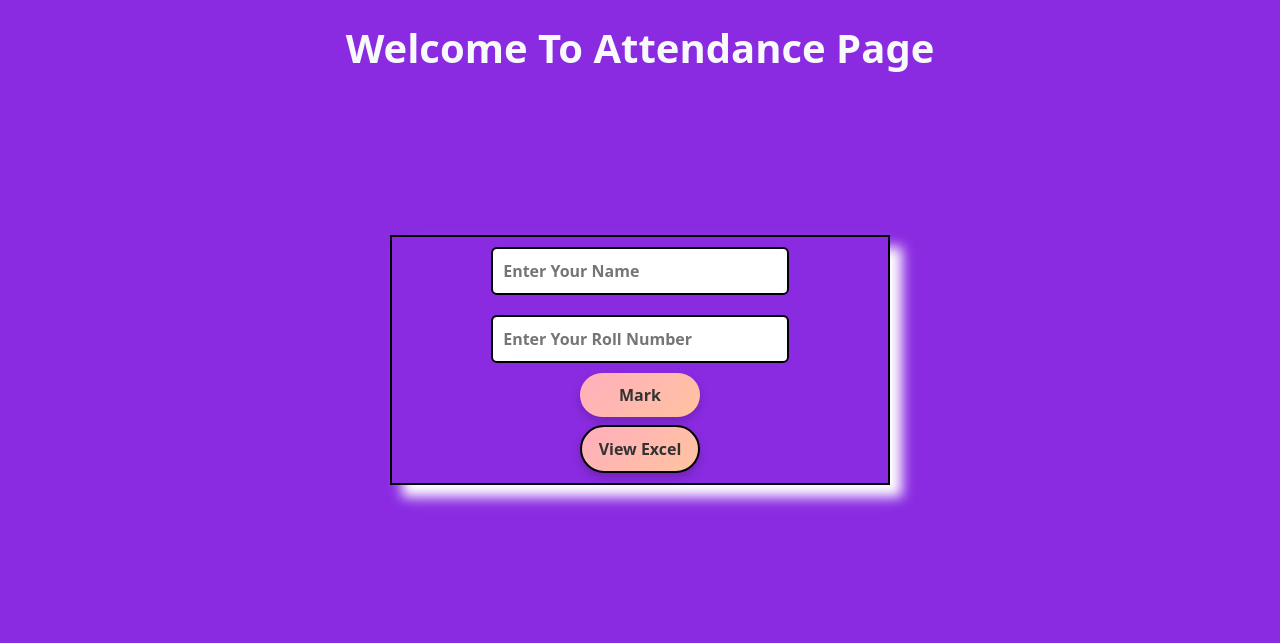
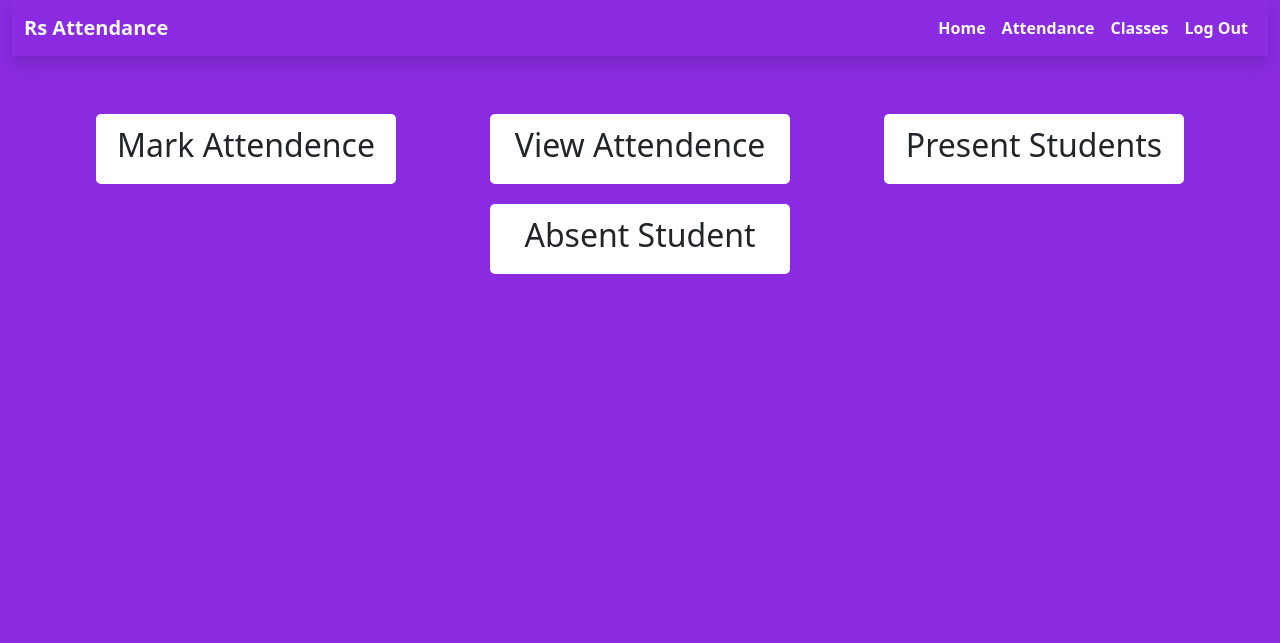
Before and after one commit to RaffayScriptSlinger/Rs-Attendance, a plain HTML site: page attendencePage/index.html in a window 1280 px wide. Drawn offline with nearby package versions, Linux system fonts and the light colour scheme; some packages are replaced by stand-ins of ours; a script that the page names is missing.

Commit message:
Working is in Progress

```diff
--- a/attendencePage/app.js
+++ b/attendencePage/app.js
@@ -1,36 +1,11 @@
-let attendanceList = [];
+let attendanceDiv = document.getElementById('Attendance');
 
-function markBtn() {
-   let userRollNumber = document.getElementById('rollNumber').value;
-   let userName = document.getElementById('Name').value;
-
-   if (userRollNumber && userName) {
-      Swal.fire("Congratulations! Your attendance is marked.");
-
-
-
-      const studentAttendance = {
-         rollNumber: userRollNumber,
-         time: new Date().toLocaleString(),
-         Name: userName,
-
-      };
-      attendanceList.push(studentAttendance);
-
-      // console.log(attendanceList);
-
-      Swal.fire(` ${userName} having a RollNumber ${userRollNumber} attendance marked at ${new Date()}`);
-   } else {
-      Swal.fire("RollNumber or Name Is Missing!");
-   }
-   document.getElementById('rollNumber').value = "";
-   document.getElementById('Name').value = "";
-
-}
-
-function downloadExcel() {
-   const ws = XLSX.utils.json_to_sheet(attendanceList);
-   const wb = XLSX.utils.book_new();
-   XLSX.utils.book_append_sheet(wb, ws, "Attendance");
-   XLSX.writeFile(wb, "attendance.xlsx");
-}
+// function totalAttendance(){
+//     Swal.fire(`total attendence = 55`);
+// }
+// function PresentAttendance(){
+//     Swal.fire(`Present Students = 35 `);
+// }
+// function absentAttendance(){
+//     Swal.fire(`Absent Students = 20`);
+// }
--- /dev/null
+++ b/attendencePage/attendance.css
@@ -0,0 +1,106 @@
+body {
+    background-color: blueviolet !important;
+}
+
+#mainContainer {
+    border: 2px solid black;
+    width: 500px;
+    height: 250px;
+    box-shadow: 12px 12px 12px rgb(255, 255, 255);
+}
+
+#parentDiv {
+    height: 70vh;
+}
+#h-color{
+    color: lavender;
+}
+#rollNumber {
+    width: 60%;
+    padding: 10px;
+    margin-top: 10px;
+    margin-bottom: 10px;
+    box-sizing: border-box;
+    border: 2px solid #ccc;
+    border-radius: 6px;
+    font-size: 16px;
+    border-color: rgb(0, 0, 0);
+    font-weight: bolder;
+}
+
+#rollNumber:focus {
+    border-color: #4CAF50;
+    outline: none;
+}
+
+#Name{
+    width: 60%;
+    padding: 10px;
+    margin-top: 10px;
+    margin-bottom: 10px;
+    box-sizing: border-box;
+    border: 2px solid #ccc;
+    border-radius: 6px;
+    font-size: 16px;
+    border-color: rgb(0, 0, 0);
+    font-weight: bolder;
+
+}
+#Name:focus{
+    border-color: #4CAF50;
+    outline: none;
+
+}
+    button {
+    width: 120px;
+    padding: 10px;
+    margin: 10px;
+    border-radius: 30px !important;
+    border: none;
+    box-shadow: 0 4px 10px rgba(0, 0, 0, 0.2);
+    cursor: pointer;
+    font-weight: bold;
+    font-size: 16px;
+    text-transform: uppercase;
+    transition: all 0.4s ease;
+}
+
+
+#markBtn {
+    background: linear-gradient(135deg, #ffafbd, #ffc3a0);
+    color: #333;
+
+}
+
+#markBtn:hover {
+    background: linear-gradient(135deg, #ffc3a0, #000000);
+    box-shadow: 0 6px 15px rgba(0, 0, 0, 0.3);
+    color: white;
+
+}
+
+#markBtn:focus {
+    outline: none;
+    box-shadow: 0 0 0 3px rgba(76, 175, 80, 0.4);
+
+}
+
+
+#downloadExcel {
+    background: linear-gradient(135deg, #ffafbd, #ffc3a0);
+    color: #333;
+    border: 2px solid black;
+}
+
+#downloadExcel:hover {
+    background: linear-gradient(135deg, #000000, #ffafbd);
+    box-shadow: 0 6px 10px rgba(0, 0, 0, 0.2);
+    color: white;
+    transform: scale(1.05);
+}
+
+#downloadExcel:focus {
+    outline: none;
+    box-shadow: 0 0 10px rgba(33, 150, 243, 0.5);
+    transform: rotateY(10deg);
+}
--- a/attendencePage/index.html
+++ b/attendencePage/index.html
@@ -4,44 +4,74 @@
 <head>
     <meta charset="UTF-8">
     <meta name="viewport" content="width=device-width, initial-scale=1.0">
-    <title>Attendance Page</title>
+    <title>Admin Page</title>
     <link rel="stylesheet" href="style.css">
     <link href="https://cdn.jsdelivr.net/npm/bootstrap@5.3.3/dist/css/bootstrap.min.css" rel="stylesheet"
         integrity="sha384-QWTKZyjpPEjISv5WaRU9OFeRpok6YctnYmDr5pNlyT2bRjXh0JMhjY6hW+ALEwIH" crossorigin="anonymous">
+    <link rel="stylesheet" href="https://cdnjs.cloudflare.com/ajax/libs/font-awesome/6.5.1/css/all.min.css" ,b
+        crossorigin="anonymous" referrerpolicy="no-referrer" />
+
 </head>
 
 <body>
-    <div class="container-fluid">
-        <h1 class="d-flex text-light fw-bolder justify-content-center align-content-center mt-4 fs-1 " id="h-color">
-            Welcome To Attendance Page
-        </h1>
+    <div class="container-xxl">
+        <nav class="navbar navbar-expand-lg bg-transparent  shadow ">
+            <div class="container-fluid">
+                <a class="navbar-brand text-light fw-bolder" href="#">Rs Attendance</a>
+                <button class="navbar-toggler" type="button" data-bs-toggle="collapse" data-bs-target="#navbarNav"
+                    aria-controls="navbarNav" aria-expanded="false" aria-label="Toggle navigation">
+                    <span class="navbar-toggler-icon"></span>
+                </button>
+                <div class="collapse navbar-collapse " id="navbarNav">
+                    <ul class="navbar-nav ms-auto ">
+                        <li class="nav-item ">
+                            <a class="nav-link active text-light fw-bolder" aria-current="page" href="../index.html">Home</a>
+                        </li>
+                        <li class="nav-item">
+                            <a class="nav-link text-light fw-bolder" href="attendance.html">Attendance</a>
+                        </li>
+                        <li class="nav-item">
+                            <a class="nav-link text-light fw-bolder" href="#">Classes</a>
+                        </li>
+                        <li class="nav-item">
+                            <a class="nav-link text-light fw-bolder" href="../index.html" target="_blank">Log Out</a>
+                        </li>
 
-
-        <div class="d-flex justify-content-center align-items-center" id="parentDiv">
-            <div id="mainContainer">
-                <div class="d-flex justify-content-center align-items-center">
-                    <input type="text" id="Name" placeholder="Enter Your Name">
-                </div>
-                <div class="d-flex justify-content-center align-items-center">
-                    <input type="number" id="rollNumber" placeholder="Enter Your Roll Number">
-                </div>
-                <div class="d-flex justify-content-center align-content-center align-items-center">
-                    <button id="markBtn" onclick="markBtn()">Mark</button>
-                </div>
-                <div class="d-flex justify-content-center align-content-center align-items-center mt-2">
-                    <button id="downloadExcel" onclick="downloadExcel()">View Excel</button>
+                    </ul>
                 </div>
             </div>
+        </nav>
+        <div class="d-flex justify-content-evenly align-content-center mt-lg-5 flex-wrap ">
+            <div class="boxes d-flex justify-content-center align-items-center" id="Attendance" ">
+                <h2><a href=" attendance.html" class="text-decoration-none text-dark">Mark Attendence</a></h2>
+
+            </div>
+            <div class="boxes d-flex justify-content-center align-content-center align-items-center "
+                onclick="totalAttendance()">
+
+                <h2  ><a href="./viewAttendence/index.html" class="text-decoration-none text-dark" >View Attendence</a></h2>
+            </div>
+            <div class="boxes d-flex justify-content-center align-content-center align-items-center"
+                onclick="PresentAttendance()">
+                <h2> <a href="./presentStudent/index.html" class="text-decoration-none text-dark" >Present Students</a></h2>
+            </div>
+            <div class="boxes d-flex justify-content-center align-content-center align-items-center"
+                onclick="absentAttendance()">
+                <h2><a href="./absentStudent/index.html"class="text-decoration-none text-dark">Absent Student</a></h2>
+            </div>
         </div>
+
+        <!--Container Div Ended Here!-->
     </div>
 
 
 
+    <!--Body Section Ended-->
+    <!--Js Links-->
     <script src="https://cdn.jsdelivr.net/npm/bootstrap@5.3.3/dist/js/bootstrap.bundle.min.js"
         integrity="sha384-YvpcrYf0tY3lHB60NNkmXc5s9fDVZLESaAA55NDzOxhy9GkcIdslK1eN7N6jIeHz"
         crossorigin="anonymous"></script>
     <script src="https://cdn.jsdelivr.net/npm/sweetalert2@11"></script>
-    <script src="https://cdn.jsdelivr.net/npm/xlsx@0.18.5/dist/xlsx.full.min.js"></script>
     <script src="app.js"></script>
 </body>
 
--- a/attendencePage/style.css
+++ b/attendencePage/style.css
@@ -1,106 +1,13 @@
- body {
+.boxes{
+    width: 300px;
+    height: 70px;
+    border-radius: 5px;
+    margin: 10px;
+    background-color: white;
+}
+.boxes:hover{
+   background-color: rgb(230, 208, 250);
+}
+body{
     background-color: blueviolet !important;
 }
-
-#mainContainer {
-    border: 2px solid black;
-    width: 500px;
-    height: 250px;
-    box-shadow: 12px 12px 12px rgb(255, 255, 255);
-}
-
-#parentDiv {
-    height: 70vh;
-}
-#h-color{
-    color: lavender;
-}
-#rollNumber {
-    width: 60%;
-    padding: 10px;
-    margin-top: 10px;
-    margin-bottom: 10px;
-    box-sizing: border-box;
-    border: 2px solid #ccc;
-    border-radius: 6px;
-    font-size: 16px;
-    border-color: rgb(0, 0, 0);
-    font-weight: bolder;
-}
-
-#rollNumber:focus {
-    border-color: #4CAF50;
-    outline: none;
-}
-
-#Name{
-    width: 60%;
-    padding: 10px;
-    margin-top: 10px;
-    margin-bottom: 10px;
-    box-sizing: border-box;
-    border: 2px solid #ccc;
-    border-radius: 6px;
-    font-size: 16px;
-    border-color: rgb(0, 0, 0);
-    font-weight: bolder;
-
-}
-#Name:focus{
-    border-color: #4CAF50;
-    outline: none;
-
-}
-    button {
-    width: 120px;
-    padding: 10px;
-    margin: 10px;
-    border-radius: 30px !important;
-    border: none;
-    box-shadow: 0 4px 10px rgba(0, 0, 0, 0.2);
-    cursor: pointer;
-    font-weight: bold;
-    font-size: 16px;
-    text-transform: uppercase;
-    transition: all 0.4s ease;
-}
-
-
-#markBtn {
-    background: linear-gradient(135deg, #ffafbd, #ffc3a0);
-    color: #333;
-
-}
-
-#markBtn:hover {
-    background: linear-gradient(135deg, #ffc3a0, #000000);
-    box-shadow: 0 6px 15px rgba(0, 0, 0, 0.3);
-    color: white;
-
-}
-
-#markBtn:focus {
-    outline: none;
-    box-shadow: 0 0 0 3px rgba(76, 175, 80, 0.4);
-
-}
-
-
-#downloadExcel {
-    background: linear-gradient(135deg, #ffafbd, #ffc3a0);
-    color: #333;
-    border: 2px solid black;
-}
-
-#downloadExcel:hover {
-    background: linear-gradient(135deg, #000000, #ffafbd);
-    box-shadow: 0 6px 10px rgba(0, 0, 0, 0.2);
-    color: white;
-    transform: scale(1.05);
-}
-
-#downloadExcel:focus {
-    outline: none;
-    box-shadow: 0 0 10px rgba(33, 150, 243, 0.5);
-    transform: rotateY(10deg);
-}
```
Also changed, not shown: attendencePage/absentStudent/index.html (added, +11 -0 lines), attendencePage/attendance.html (added, +48 -0 lines), attendencePage/attendance.js (added, +38 -0 lines), attendencePage/presentStudent/index.html (added, +12 -0 lines), attendencePage/viewAttendence/index.html (added, +11 -0 lines), classes/classes.html (added, +11 -0 lines), classes/classes.css (added), classes/classes.js (added).
